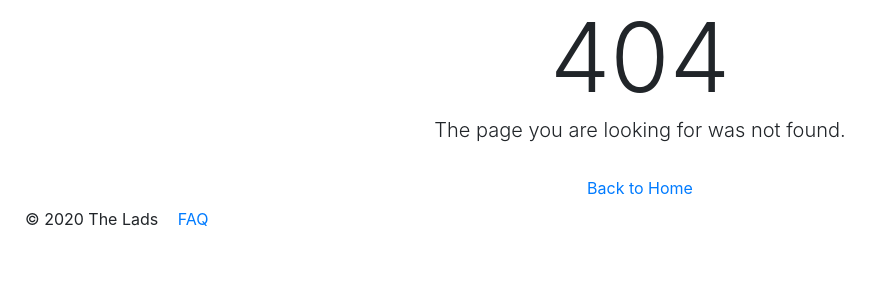
After one commit to ahh1539/tiger_place, a Flask app: template mysite/templates/404.html in a window 1280 px wide. The commit adds this page. Shown: the top 300 px of the page, without its empty margins (0-881 px from the left). Run offline with Flask 2, Linux system fonts and the light colour scheme; the template is opened without the code that fills it, so the values that code supplies are empty; parts of the project's set-up code (start-up, migrations or seed data) failed here and were passed over; some libraries are stand-ins or nearby versions.

Commit message:
added 404 page and route

```diff
--- /dev/null
+++ b/mysite/templates/404.html
@@ -0,0 +1,22 @@
+{% extends "base.html" %}
+{% block title %}404{% endblock %}
+
+{% block body %}
+{% block nav %}
+{% endblock %}
+<div class="page-wrap d-flex flex-row align-items-center mt-10">
+    <div class="container">
+        <div class="row justify-content-center">
+            <div class="col-md-12 text-center">
+                <span class="display-1 d-block">404</span>
+                <div class="mb-4 lead">The page you are looking for was not found.</div>
+                <a href="/home" class="btn btn-link">Back to Home</a>
+            </div>
+        </div>
+    </div>
+</div>
+{% block footer %}
+{{super()}}
+{% endblock %}
+
+{% endblock %}
--- a/mysite/templates/edit-post.html
+++ b/mysite/templates/edit-post.html
@@ -6,7 +6,7 @@
 {{super()}}
 {% endblock %}
 
-<div class="container" style="padding-top: 100px;">
+<div class="container w-50" style="padding-top: 100px;">
     <div style="text-align: center;">
         <form method="post" action="/submit-edit/{{item_to_edit.item_id}}" enctype="multipart/form-data">
             <div class="form-group">
@@ -24,6 +24,7 @@
             <div class="form-group">
                 <label class="float-left">Category</label>
                 <select class="form-control" style="border:1px solid #f76902" name="Category" required>
+                    <option value="{{item_to_edit.category}}" selected>{{item_to_edit.category}}</option>
                     <option>Books</option>
                     <option>Tutoring</option>
                     <option>Electronics</option>
--- a/mysite/views.py
+++ b/mysite/views.py
@@ -203,3 +203,7 @@ def update_item(item_id):
             db.session.commit()
             return redirect(url_for('index'))
     return redirect(url_for('index'))
+
+@app.errorhandler(404)
+def page_not_found(error):
+    return render_template("404.html")
```
Also changed, not shown: mysite/__init__.py (+15 -15 lines).
